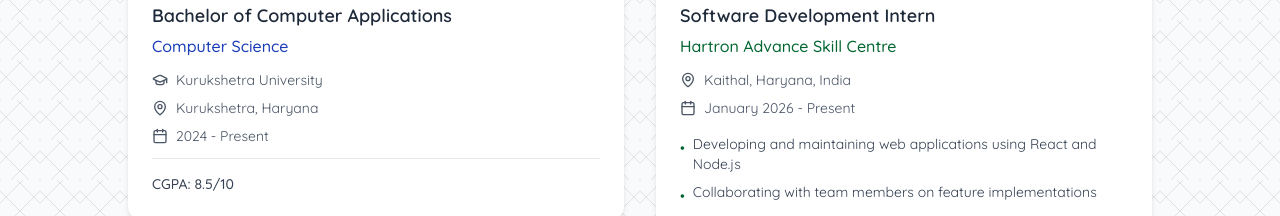
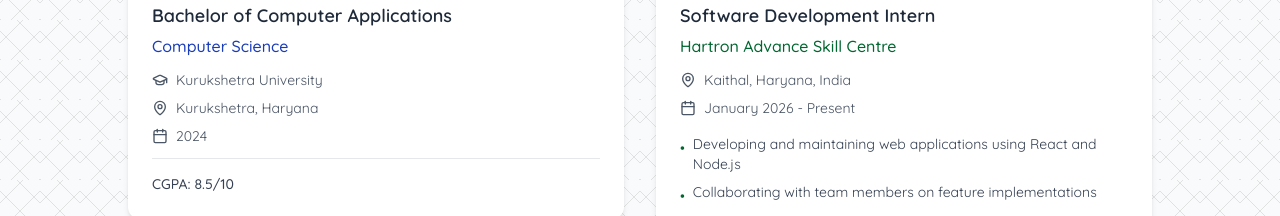
Before and after one commit to aayuxhchaudhary/Portfolio, a React (Vite) app: page / in a window 1280 px wide. Shown: the part 2100-2316 px from the top of the page. Built offline with nearby package versions, Linux system fonts and the light colour scheme.

Commit message:
Update education periods in Qualification component

```diff
--- a/src/components/Home/Qualification.jsx
+++ b/src/components/Home/Qualification.jsx
@@ -9,7 +9,7 @@
       field: 'Computer Science',
       institution: 'Kurukshetra University',
       location: 'Kurukshetra, Haryana',
-      period: '2024 - Present',
+      period: '2024',
       grade: 'CGPA: 8.5/10'
     },
     {
@@ -17,7 +17,7 @@
       field: 'Science Stream',
       institution: 'IGPS Kaithal',
       location: 'Kaithal, Haryana',
-      period: '2024',
+      period: '2021',
       grade: 'Percentage: 91%'
     }
   ];
```
